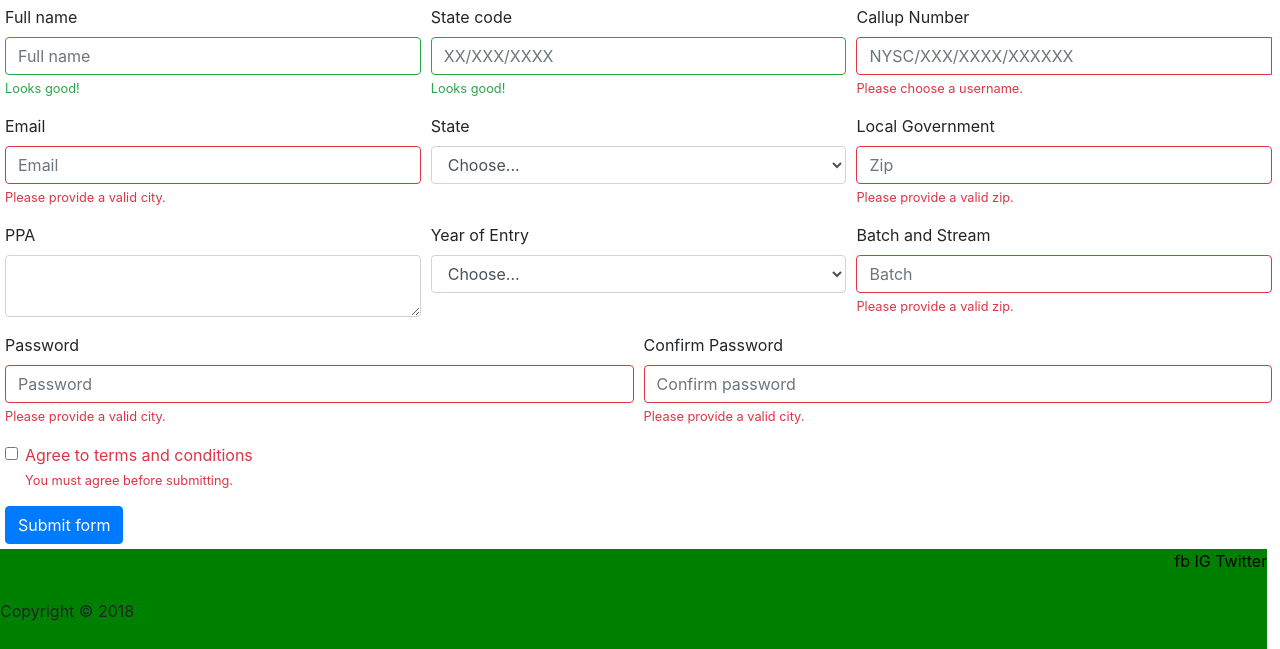
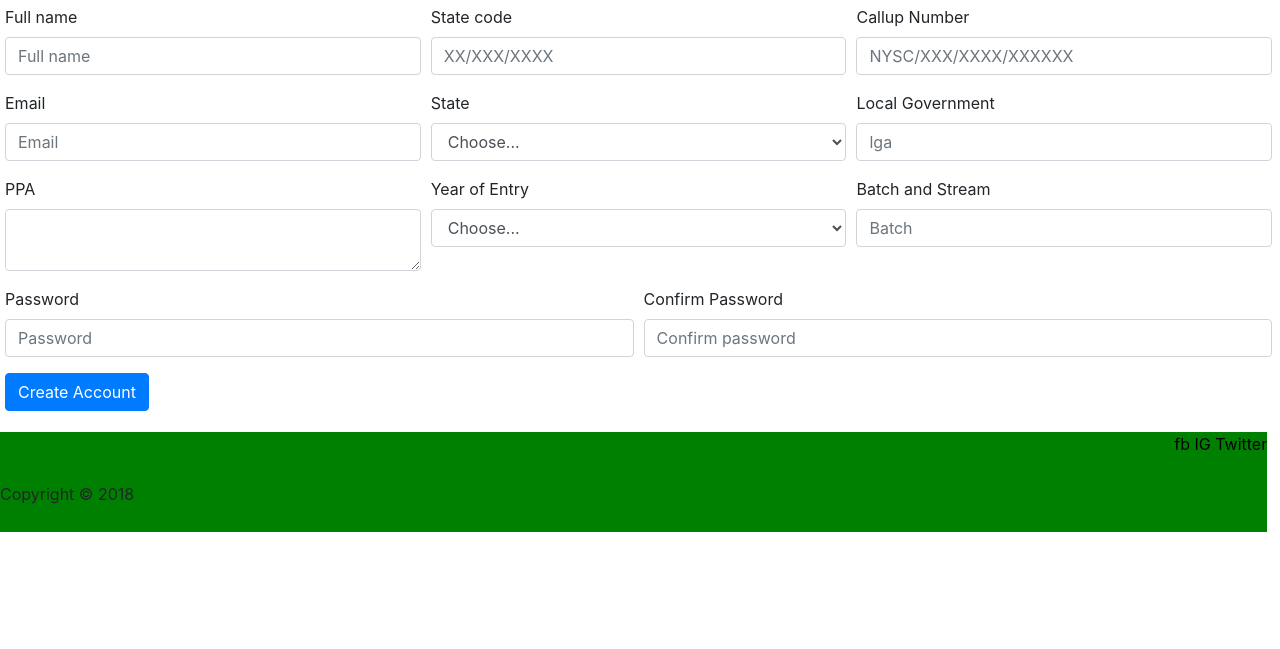
Before and after one commit to anoms09/servicorp, a PHP site: page /login.php in a window 1280 px wide. Shown: the part 166-815 px from the top of the page. After the commit the page ends 698 px from the top, so only its background shows below. Run offline with PHP 8.4, Linux system fonts and the light colour scheme.

Commit message:
Signup form Completed

```diff
--- a/login.php
+++ b/login.php
@@ -1,3 +1,33 @@
+<?php
+	if (isset($_POST['submit_signup'])){
+		$name=$_POST['full_name'];	$statecode=$_POST['stateCode'];	$callUpNumber=$_POST['callUpNumber'];	$email=$_POST['email'];
+		$password=$_POST['password'];	$password = md5($password);	$state=$_POST['state']; $year=$_POST['yearOfEntry']; $ppa=$_POST['ppa'];$lga=$_POST['lga']; $batch=$_POST['batch'];
+
+		include("./php/connection.php");
+
+		$db_selected=mysqli_select_db($con, myDBis);
+		if (!$db_selected){
+			die('Error: Can Not Connect To '.myDBis.':'.mysqli_error($con));
+		}else{
+			$query="INSERT INTO corp_member (state_code, name, callup_no, email, state, lga, ppa, batch, year_of_entry, password)
+			        VALUES ('$statecode', '$name', '$callUpNumber', '$email', '$state', '$lga', '$ppa', '$batch', '$year', '$password')";
+
+			$runquery=mysqli_query($con, $query);
+
+			if (!$runquery){
+				die(mysqli_error($con));
+				//echo "<script>";
+				//echo " alert('Unable to Register at this Moment. Pls Try Again.');
+				//window.location.href='".('login.php')."'; </script>";
+			}else{
+				echo "<script>";
+				echo " alert('Registration Successful.');
+				window.location.href='".('index.php')."'; </script>";
+			}
+		}
+	}
+?>
+
 <!DOCTYPE html>
 <html lang="en">
 <head>
@@ -10,116 +40,95 @@
 	<?php include("./php/nav.php"); ?>
 	<div id = "content">
 		<div id="loginForm">
-			<form>
+			<form name="signUpForm" method="post" action="" class="form-group" onsubmit="return signUpValidation();">
 				<div class="form-row">
 					<div class="col-md-4 mb-3">
-						<label for="validationServer01">Full name</label>
-						<input type="text" class="form-control is-valid" id="validationServer01" placeholder="Full name" required>
-						<div class="valid-feedback">
-							Looks good!
-						</div>
+						<label for="full_name">Full name</label>
+						<input type="text" class="form-control" name="full_name" id="full_name" placeholder="Full name" required>
 					</div>
 					<div class="col-md-4 mb-3">
-						<label for="validationServer02">State code</label>
-						<input type="text" class="form-control is-valid" id="validationServer02" placeholder="XX/XXX/XXXX" required>
-						<div class="valid-feedback">
-							Looks good!
-						</div>
+						<label for="state_code">State code</label>
+						<input type="text" class="form-control" name="stateCode" id="state_code" placeholder="XX/XXX/XXXX" required>
 					</div>
 					<div class="col-md-4 mb-3">
-						<label for="validationServerUsername">Callup Number</label>
+						<label for="callup_number">Callup Number</label>
 						<div class="input-group">
-							<input type="text" class="form-control is-invalid" id="validationServerUsername" placeholder="NYSC/XXX/XXXX/XXXXXX" required>
-							<div class="invalid-feedback">
-								Please choose a username.
-							</div>
+							<input type="text" class="form-control " id="callup_number" name="callUpNumber" placeholder="NYSC/XXX/XXXX/XXXXXX" required>
 						</div>
 					</div>
 				</div>
 				<div class="form-row">
 					<div class="col-md-4 mb-3">
-						<label for="validationServer03">Email</label>
-						<input type="email" class="form-control is-invalid" id="validationServer03" placeholder="Email" required>
-						<div class="invalid-feedback">
-							Please provide a valid city.
-						</div>
+						<label for="email">Email</label>
+						<input type="email" class="form-control" id="email" placeholder="Email" name="email" required>
 					</div>
 					<div class="col-md-4 mb-3">
-						<label for="inputState">State</label>
-						<select id="inputState" class="form-control">
+						<label for="state">State</label>
+						<select id="state" class="form-control" required name="state">
 							<option selected>Choose...</option>
-							<option>...</option>
+							<option>Ogun</option>
 						</select>
-						<div class="invalid-feedback">
-							Please provide a valid state.
-						</div>
 					</div>
 					<div class="col-md-4 mb-3">
-						<label for="validationServer05">Local Government</label>
-						<input type="text" class="form-control is-invalid" id="validationServer05" placeholder="Zip" required>
-						<div class="invalid-feedback">
-							Please provide a valid zip.
-						</div>
+						<label for="lga">Local Government</label>
+						<input type="text" class="form-control" id="lga" placeholder="lga" name="lga" required>
 					</div>
 				</div>
 				<div class="form-row">
 					<div class="col-md-4 mb-3">
-						<label for="validationServer03">PPA</label>
+						<label for="ppa">PPA</label>
 						<textarea name="ppa" class="form-control" aria-label="With textarea"></textarea>
-						<div class="invalid-feedback">
-							Please provide a valid city.
-						</div>
+					</div>
+
+					<div class="col-md-4 mb-3">
+						<label for="year_of_entry">Year of Entry</label>
+						<select id="year_of_entry" class="form-control" name="yearOfEntry">
+							<option selected>Choose...</option>
+							<option>2018</option>
+						</select>
 					</div>
 					<div class="col-md-4 mb-3">
-						<label for="inputState">Year of Entry</label>
-						<select id="inputState" class="form-control">
-							<option selected>Choose...</option>
-							<option>...</option>
-						</select>
-						<div class="invalid-feedback">
-							Please provide a valid state.
-						</div>
-					</div>
-					<div class="col-md-4 mb-3">
-						<label for="validationServer05">Batch and Stream</label>
-						<input type="text" class="form-control is-invalid" id="validationServer05" placeholder="Batch" required>
-						<div class="invalid-feedback">
-							Please provide a valid zip.
-						</div>
+						<label for="batch">Batch and Stream</label>
+						<input type="text" class="form-control" id="batch" placeholder="Batch" name="batch" required>
 					</div>
 				</div>
 				<div class="form-row">
 					<div class="col-md-6 mb-3">
-						<label for="validationServer03">Password</label>
-						<input type="password" class="form-control is-invalid" id="validationServer03" placeholder="Password" required>
-						<div class="invalid-feedback">
-							Please provide a valid city.
-						</div>
+						<label for="password">Password</label>
+						<input type="password" class="form-control" id="password" placeholder="Password" name="password" required>
 					</div>
 					<div class="col-md-6 mb-3">
-						<label for="validationServer03">Confirm Password</label>
-						<input type="password" class="form-control is-invalid" id="validationServer03" placeholder="Confirm password" required>
-						<div class="invalid-feedback">
-							Please provide a valid city.
-						</div>
+						<label for="confirm_password">Confirm Password</label>
+						<input type="password" class="form-control" id="confirm_password" placeholder="Confirm password" name="confirmPassword" required>
 					</div>
 				</div>
-				<div class="form-group">
-					<div class="form-check">
-						<input class="form-check-input is-invalid" type="checkbox" value="" id="invalidCheck3" required>
-						<label class="form-check-label" for="invalidCheck3">
-							Agree to terms and conditions
-						</label>
-						<div class="invalid-feedback">
-							You must agree before submitting.
-						</div>
-					</div>
-				</div>
-				<button class="btn btn-primary" type="submit">Submit form</button>
+				<button class="btn btn-primary" type="submit" name="submit_signup">Create Account</button>
 			</form>
 		</div>
 	</div>
 	<?php include("./php/footer.php"); ?>
+
+<script type="text/javascript">
+	function signUpValidation(){
+		var state_Check= document.forms["signUpForm"]["state"].value;
+		var year_Check= document.forms["signUpForm"]["year_of_entry"].value;
+		var password_Check= document.forms["signUpForm"]["password"].value;
+		var cpass_Check= document.forms["signUpForm"]["confirmPassword"].value;
+
+		if (state_Check === "Choose..."){
+			alert("Select Valid State")
+			return false;
+		}
+		if (year_Check === "Choose..."){
+			alert("Select Valid Year")
+			return false;
+		}
+		if (password_Check !== cpass_Check){
+			alert("Password do not match!")
+			return false;
+		}
+	}
+</script>
 <script src="https://code.jquery.com/jquery-3.3.1.slim.min.js" integrity="sha384-q8i/X+965DzO0rT7abK41JStQIAqVgRVzpbzo5smXKp4YfRvH+8abtTE1Pi6jizo" crossorigin="anonymous"></script>
 <script src="https://cdnjs.cloudflare.com/ajax/libs/popper.js/1.14.3/umd/popper.min.js" integrity="sha384-ZMP7rVo3mIykV+2+9J3UJ46jBk0WLaUAdn689aCwoqbBJiSnjAK/l8WvCWPIPm49" crossorigin="anonymous"></script>
 <script src="https://stackpath.bootstrapcdn.com/bootstrap/4.1.3/js/bootstrap.min.js" integrity="sha384-ChfqqxuZUCnJSK3+MXmPNIyE6ZbWh2IMqE241rYiqJxyMiZ6OW/JmZQ5stwEULTy" crossorigin="anonymous"></script>
```
